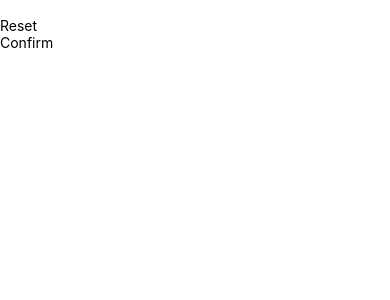
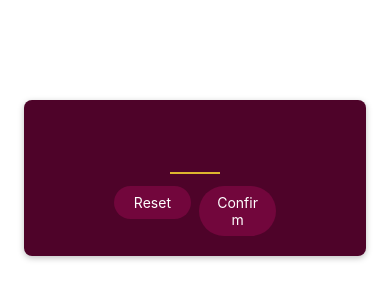
Before and after one commit to Severynson/React-Native-Course, a React Native app in the folder Project-2/: screen / in a window 390 px wide. Shown: the top 300 px of the page. Built offline with nearby package versions, Linux system fonts and the light colour scheme.

Commit message:
Initial commit ++

```diff
--- a/Project-2/components/PrimaryButton.js
+++ b/Project-2/components/PrimaryButton.js
@@ -1,9 +1,44 @@
-import { View, Text } from "react-native";
+import { View, Text, Pressable, StyleSheet } from "react-native";
 
 export default function PrimaryButton({ children }) {
+  function pressHandler() {
+    console.log("Pressed!");
+  }
+
   return (
-    <View>
-      <Text>{children}</Text>
+    <View style={styles.buttonOuterContainer}>
+      <Pressable
+        onPress={pressHandler}
+        style={({ pressed }) =>
+          pressed
+            ? [styles.pressed, styles.buttonInnerContainer]
+            : styles.buttonInnerContainer
+        }
+        android_ripple={{ color: "#640233" }}
+      >
+        <Text style={styles.buttonText}>{children}</Text>
+      </Pressable>
     </View>
   );
 }
+
+const styles = StyleSheet.create({
+  buttonOuterContainer: {
+    borderRadius: 28,
+    margin: 4,
+    overflow: "hidden",
+  },
+  buttonInnerContainer: {
+    backgroundColor: "#72063c",
+    paddingVertical: 8,
+    paddingHorizontal: 16,
+    elevation: 2,
+  },
+  buttonText: {
+    color: "white",
+    textAlign: "center",
+  },
+  pressed: {
+    opacity: 0.75,
+  },
+});
--- a/Project-2/screens/StartGameScreen.js
+++ b/Project-2/screens/StartGameScreen.js
@@ -1,12 +1,61 @@
-import { TextInput, View } from "react-native";
+import { TextInput, View, StyleSheet } from "react-native";
 import PrimaryButton from "../components/PrimaryButton";
 
 export default function StartGameScreen() {
   return (
-    <View>
-      <TextInput />
-      <PrimaryButton>Reset</PrimaryButton>
-      <PrimaryButton>Confirm</PrimaryButton>
+    <View style={styles.inputContainer}>
+      <TextInput
+        style={styles.numberInput}
+        maxLength={2}
+        keyboardType="number-pad"
+        autoCapitalize="none"
+        autoCorrect={false}
+      />
+      <View style={styles.buttonsContainer}>
+        <View style={styles.buttonContainer}>
+          <PrimaryButton>Reset</PrimaryButton>
+        </View>
+        <View style={styles.buttonContainer}>
+          <PrimaryButton>Confirm</PrimaryButton>
+        </View>
+      </View>
     </View>
   );
 }
+
+const styles = StyleSheet.create({
+  inputContainer: {
+    justifyContent: "center",
+    alignItems: "center",
+    marginTop: 100,
+    marginHorizontal: 24,
+    padding: 16,
+    backgroundColor: "#4e0329",
+    borderRadius: 8,
+    elevation: 4,
+    shadowColor: "black",
+    shadowOffset: {
+      width: 0,
+      height: 2,
+    },
+    shadowRadius: 6,
+    shadowOpacity: 0.25,
+  },
+  numberInput: {
+    height: 50,
+    width: 50,
+    fontSize: 32,
+    borderBottomColor: "#ddb52f",
+    borderBottomWidth: 2,
+    color: "#ddb52f",
+    marginVertical: 8,
+    fontWeight: "bold",
+    textAlign: "center",
+  },
+  buttonsContainer: {
+    flexDirection: "row",
+  },
+  buttonContainer: {
+    flex: 1,
+  },
+});
```
